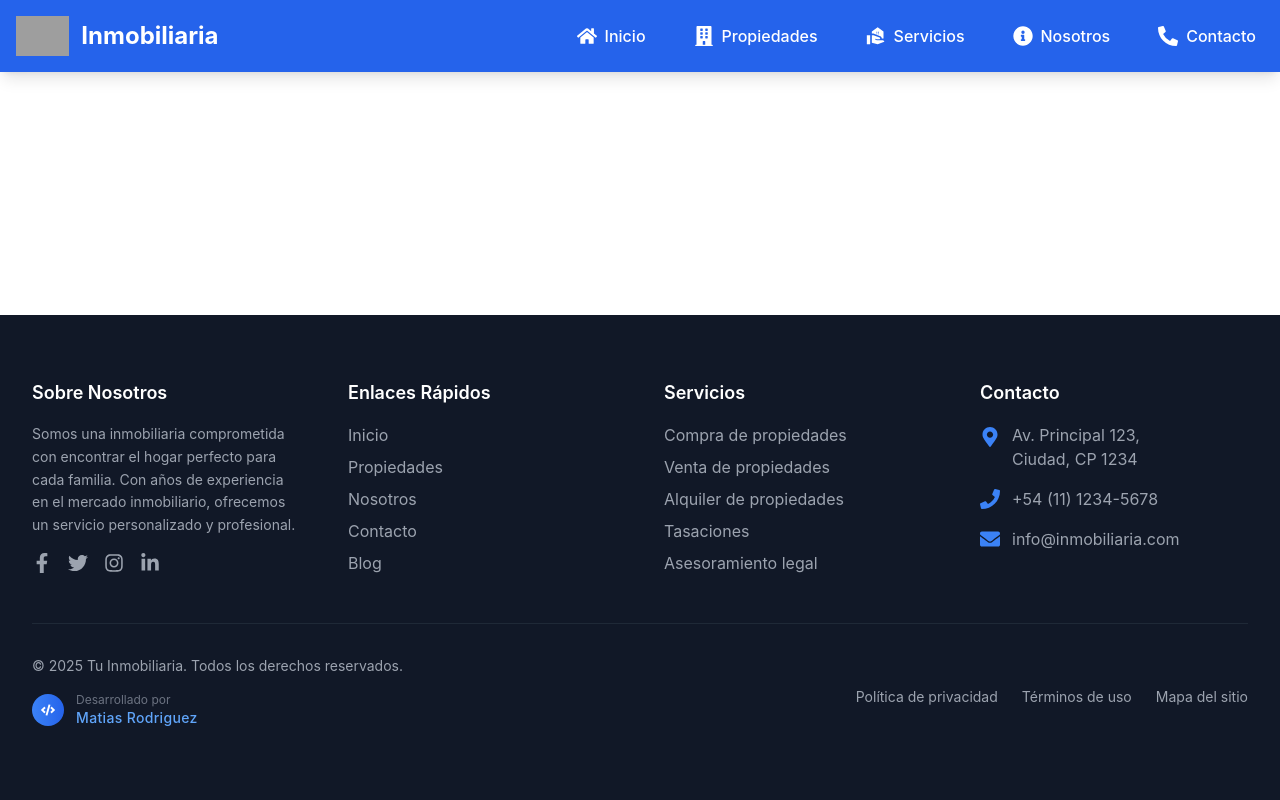
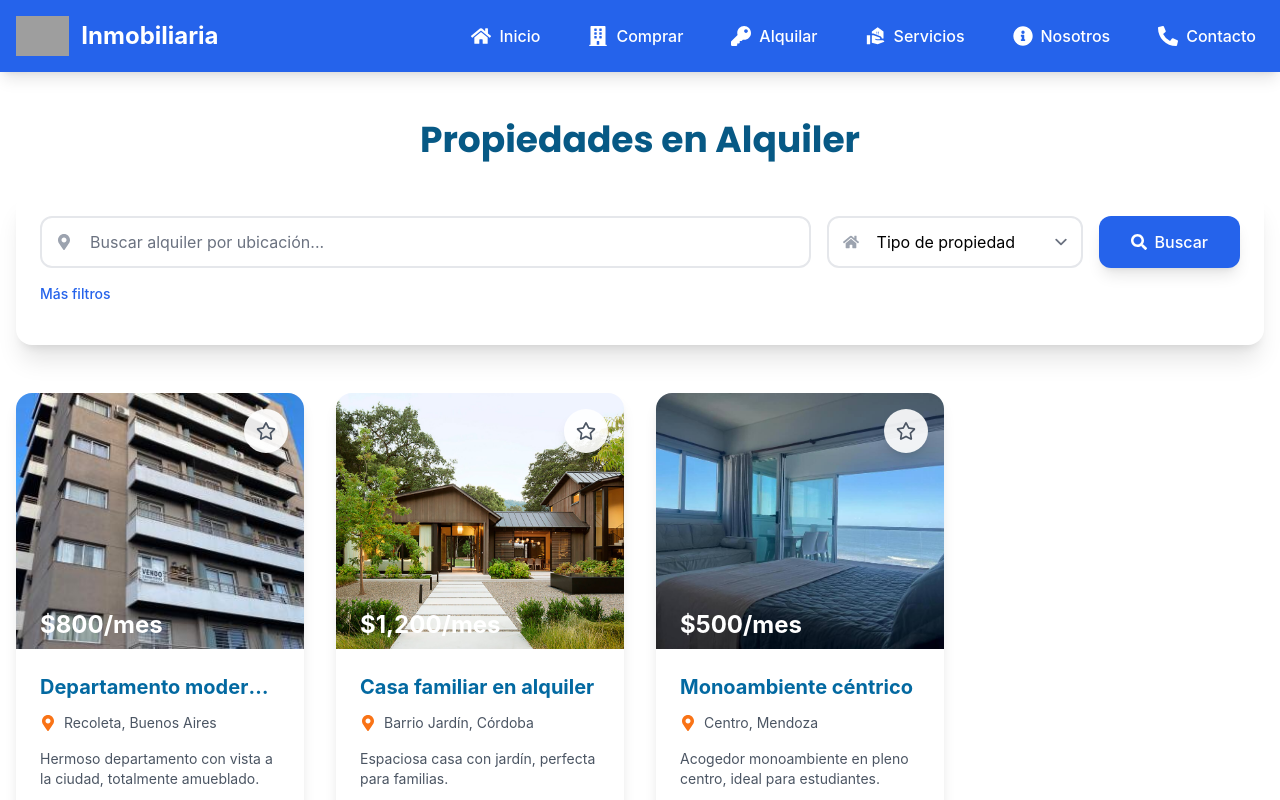
Before and after one commit to MatiasRodriguez21/inmobiliaria-app, a React (Create React App) app: page /propiedades/alquilar in a window 1280 px wide. Shown: the top 800 px of the page. Built offline with nearby package versions, Linux system fonts and the light colour scheme; grey boxes are pictures that could not be loaded.

Commit message:
Se añade seccion de alquiler

```diff
--- a/src/App.js
+++ b/src/App.js
@@ -78,6 +78,57 @@ function App() {
     }
   ];
 
+  const propiedadesAlquiler = [
+    {
+      id: 5,
+      titulo: 'Departamento moderno para alquilar',
+      descripcion: 'Hermoso departamento con vista a la ciudad, totalmente amueblado.',
+      precio: 800,
+      imagen: '/imagenes/propiedad1.jpg',
+      imagenes: [
+        '/imagenes/prop1-1.jpg',
+        '/imagenes/prop1-2.jpg',
+      ],
+      tipo: 'departamento',
+      ubicacion: [-34.6037, -58.3816],
+      ubicacionTexto: 'Recoleta, Buenos Aires',
+      tamano: 75,
+      caracteristicas: '2 habitaciones, 1 baño, amueblado'
+    },
+    {
+      id: 6,
+      titulo: 'Casa familiar en alquiler',
+      descripcion: 'Espaciosa casa con jardín, perfecta para familias.',
+      precio: 1200,
+      imagen: '/imagenes/propiedad2.jpg',
+      imagenes: [
+        '/imagenes/casa2.jpg',
+        '/imagenes/casa2_2.jpg'
+      ],
+      tipo: 'casa',
+      ubicacion: [-31.4201, -64.1888],
+      ubicacionTexto: 'Barrio Jardín, Córdoba',
+      tamano: 150,
+      caracteristicas: '3 habitaciones, 2 baños, jardín, garage'
+    },
+    {
+      id: 7,
+      titulo: 'Monoambiente céntrico',
+      descripcion: 'Acogedor monoambiente en pleno centro, ideal para estudiantes.',
+      precio: 500,
+      imagen: '/imagenes/propiedad3.jpg',
+      imagenes: [
+        '/imagenes/monoambiente3.jpg',
+        '/imagenes/monoambiente4.jpg'
+      ],
+      tipo: 'monoambiente',
+      ubicacion: [-32.8908, -68.8272],
+      ubicacionTexto: 'Centro, Mendoza',
+      tamano: 35,
+      caracteristicas: 'Monoambiente, 1 baño, cocina integrada'
+    }
+  ];
+
   return (
     <Router>
       <div className="min-h-screen flex flex-col">
@@ -86,7 +137,8 @@ function App() {
           <Routes>
             <Route path="/" element={<Home propiedades={propiedades} />} />
             <Route path="/propiedades/comprar" element={<Properties propiedades={propiedades} />} />
-            <Route path="/property/:id" element={<PropertyDetail propiedades={propiedades} />} />
+            <Route path="/propiedades/alquilar" element={<Properties propiedades={propiedadesAlquiler} isRental={true} />} />
+            <Route path="/property/:id" element={<PropertyDetail propiedades={[...propiedades, ...propiedadesAlquiler]} />} />
             <Route path="/nosotros" element={<Nosotros />} />
           </Routes>
         </main>
--- a/src/components/Header.jsx
+++ b/src/components/Header.jsx
@@ -1,6 +1,6 @@
 import React, { useState } from 'react';
 import { Link } from 'react-router-dom';
-import { FaHome, FaBuilding, FaInfoCircle, FaPhoneAlt, FaBars, FaTimes } from 'react-icons/fa';
+import { FaHome, FaBuilding, FaInfoCircle, FaPhoneAlt, FaBars, FaTimes, FaKey } from 'react-icons/fa';
 import { MdRealEstateAgent } from 'react-icons/md';
 
 const Header = () => {
@@ -48,7 +48,16 @@ const Header = () => {
               onClick={() => setIsMenuOpen(false)}
             >
               <FaBuilding className="text-xl" />
-              <span>Propiedades</span>
+              <span>Comprar</span>
+            </Link>
+
+            <Link
+              to="/propiedades/alquilar"
+              className="nav-link flex items-center gap-2 text-white hover:text-blue-200 transition-colors w-full md:w-auto"
+              onClick={() => setIsMenuOpen(false)}
+            >
+              <FaKey className="text-xl" />
+              <span>Alquilar</span>
             </Link>
 
             <Link
--- a/src/components/Hero.jsx
+++ b/src/components/Hero.jsx
@@ -13,9 +13,7 @@ const Hero = () => {
 
   const tabs = [
     { id: 'comprar', text: 'Quiero comprar', bgColor: 'bg-blue-700' },
-    { id: 'alquilar', text: 'Quiero alquilar', bgColor: 'bg-white' },
-    { id: 'vender', text: 'Quiero vender', bgColor: 'bg-white' },
-    { id: 'emprendimientos', text: 'Emprendimientos', bgColor: 'bg-white' }
+    { id: 'alquilar', text: 'Quiero alquilar', bgColor: 'bg-white' }
   ];
 
   const handleSearch = (e) => {
@@ -24,7 +22,7 @@ const Hero = () => {
     if (searchParams.ubicacion) params.set('busqueda', searchParams.ubicacion);
     if (searchParams.tipoPropiedad) params.set('tipo', searchParams.tipoPropiedad);
 
-    navigate(`/propiedades/comprar?${params.toString()}`);
+    navigate(`/propiedades/${activeTab}?${params.toString()}`);
   };
 
   const handleInputChange = (e) => {
@@ -111,7 +109,7 @@ const Hero = () => {
                 <input
                   type="text"
                   name="ubicacion"
-                  placeholder="¿Dónde querés mudarte?"
+                  placeholder={`¿Dónde querés ${activeTab === 'alquilar' ? 'alquilar' : 'mudarte'}?`}
                   value={searchParams.ubicacion}
                   onChange={handleInputChange}
                   className="w-full px-6 py-4 text-gray-700 bg-white/90 rounded-xl focus:outline-none focus:ring-2 focus:ring-blue-500 transition-all"
@@ -127,8 +125,7 @@ const Hero = () => {
                   <option value="">Tipo de propiedad</option>
                   <option value="casa">Casa</option>
                   <option value="departamento">Departamento</option>
-                  <option value="terreno">Terreno</option>
-                  <option value="local">Local</option>
+                  <option value="monoambiente">Monoambiente</option>
                 </select>
               </div>
               <motion.button
--- a/src/components/Properties.jsx
+++ b/src/components/Properties.jsx
@@ -4,7 +4,7 @@ import { FaStar, FaRegStar, FaBed, FaBath, FaMapMarkerAlt, FaRulerCombined } fro
 import { motion } from 'framer-motion';
 import SearchFilter from './SearchFilter';
 
-const Properties = ({ propiedades }) => {
+const Properties = ({ propiedades, isRental = false }) => {
   const [searchParams] = useSearchParams();
   const [filteredPropiedades, setFilteredPropiedades] = useState([]);
   const [favoritos, setFavoritos] = useState([]);
@@ -22,7 +22,7 @@ const Properties = ({ propiedades }) => {
     const busqueda = searchParams.get('busqueda') || '';
     const tipo = searchParams.get('tipo') || '';
 
-    let filtered = propiedades.filter(prop => prop.tipo !== 'alquiler');
+    let filtered = propiedades;
 
     if (busqueda) {
       filtered = filtered.filter(propiedad =>
@@ -64,7 +64,7 @@ const Properties = ({ propiedades }) => {
       className="max-w-[1440px] mx-auto px-4 py-12"
     >
       <h2 className="text-4xl font-display font-bold text-center mb-8 text-primary-800">
-        Propiedades en Venta
+        Propiedades en {isRental ? 'Alquiler' : 'Venta'}
       </h2>
       <div className="max-w-[1280px] mx-auto mb-12">
         <SearchFilter
@@ -72,6 +72,7 @@ const Properties = ({ propiedades }) => {
           setFilteredPropiedades={setFilteredPropiedades}
           initialBusqueda={searchParams.get('busqueda') || ''}
           initialTipo={searchParams.get('tipo') || ''}
+          isRental={isRental}
         />
       </div>
       <motion.div
@@ -117,7 +118,7 @@ const Properties = ({ propiedades }) => {
                   <div className="absolute inset-0 bg-gradient-to-t from-black/70 via-black/30 to-transparent opacity-0 group-hover:opacity-100 transition-opacity duration-300" />
                   <div className="absolute bottom-0 left-0 right-0 p-6 transform translate-y-6 group-hover:translate-y-0 transition-transform duration-300">
                     <p className="text-white text-2xl font-bold mb-2">
-                      ${propiedad.precio.toLocaleString()}
+                      ${propiedad.precio.toLocaleString()}{isRental && '/mes'}
                     </p>
                   </div>
                 </div>
--- a/src/components/SearchFilter.jsx
+++ b/src/components/SearchFilter.jsx
@@ -3,7 +3,7 @@ import { useSearchParams } from 'react-router-dom';
 import { FaSearch, FaHome, FaDollarSign, FaMapMarkerAlt } from 'react-icons/fa';
 import { motion } from 'framer-motion';
 
-const SearchFilter = ({ propiedades, setFilteredPropiedades, initialBusqueda = '', initialTipo = '' }) => {
+const SearchFilter = ({ propiedades, setFilteredPropiedades, initialBusqueda = '', initialTipo = '', isRental = false }) => {
   const [searchParams, setSearchParams] = useSearchParams();
   const [busqueda, setBusqueda] = useState(initialBusqueda);
   const [tipo, setTipo] = useState(initialTipo);
@@ -56,7 +56,7 @@ const SearchFilter = ({ propiedades, setFilteredPropiedades, initialBusqueda = '
               </div>
               <input
                 type="text"
-                placeholder="Buscar por ubicación, tipo de propiedad..."
+                placeholder={`Buscar ${isRental ? 'alquiler' : 'propiedad'} por ubicación...`}
                 value={busqueda}
                 onChange={(e) => setBusqueda(e.target.value)}
                 className="w-full pl-12 pr-4 py-3 rounded-xl border-2 border-gray-200 dark:border-gray-700 focus:border-blue-500 dark:focus:border-blue-400 focus:ring focus:ring-blue-200 dark:focus:ring-blue-800 dark:bg-gray-700 dark:text-white transition-all"
@@ -117,7 +117,7 @@ const SearchFilter = ({ propiedades, setFilteredPropiedades, initialBusqueda = '
                   </div>
                   <input
                     type="number"
-                    placeholder="Precio mínimo"
+                    placeholder={`Precio mínimo ${isRental ? 'mensual' : ''}`}
                     value={precioMin}
                     onChange={(e) => setPrecioMin(e.target.value)}
                     className="w-full pl-12 pr-4 py-3 rounded-xl border-2 border-gray-200 dark:border-gray-700 focus:border-blue-500 dark:focus:border-blue-400 focus:ring focus:ring-blue-200 dark:focus:ring-blue-800 dark:bg-gray-700 dark:text-white transition-all"
@@ -129,7 +129,7 @@ const SearchFilter = ({ propiedades, setFilteredPropiedades, initialBusqueda = '
                   </div>
                   <input
                     type="number"
-                    placeholder="Precio máximo"
+                    placeholder={`Precio máximo ${isRental ? 'mensual' : ''}`}
                     value={precioMax}
                     onChange={(e) => setPrecioMax(e.target.value)}
                     className="w-full pl-12 pr-4 py-3 rounded-xl border-2 border-gray-200 dark:border-gray-700 focus:border-blue-500 dark:focus:border-blue-400 focus:ring focus:ring-blue-200 dark:focus:ring-blue-800 dark:bg-gray-700 dark:text-white transition-all"
```
Also changed, not shown: 1 other file (tests, documents, lock files or other folders).
